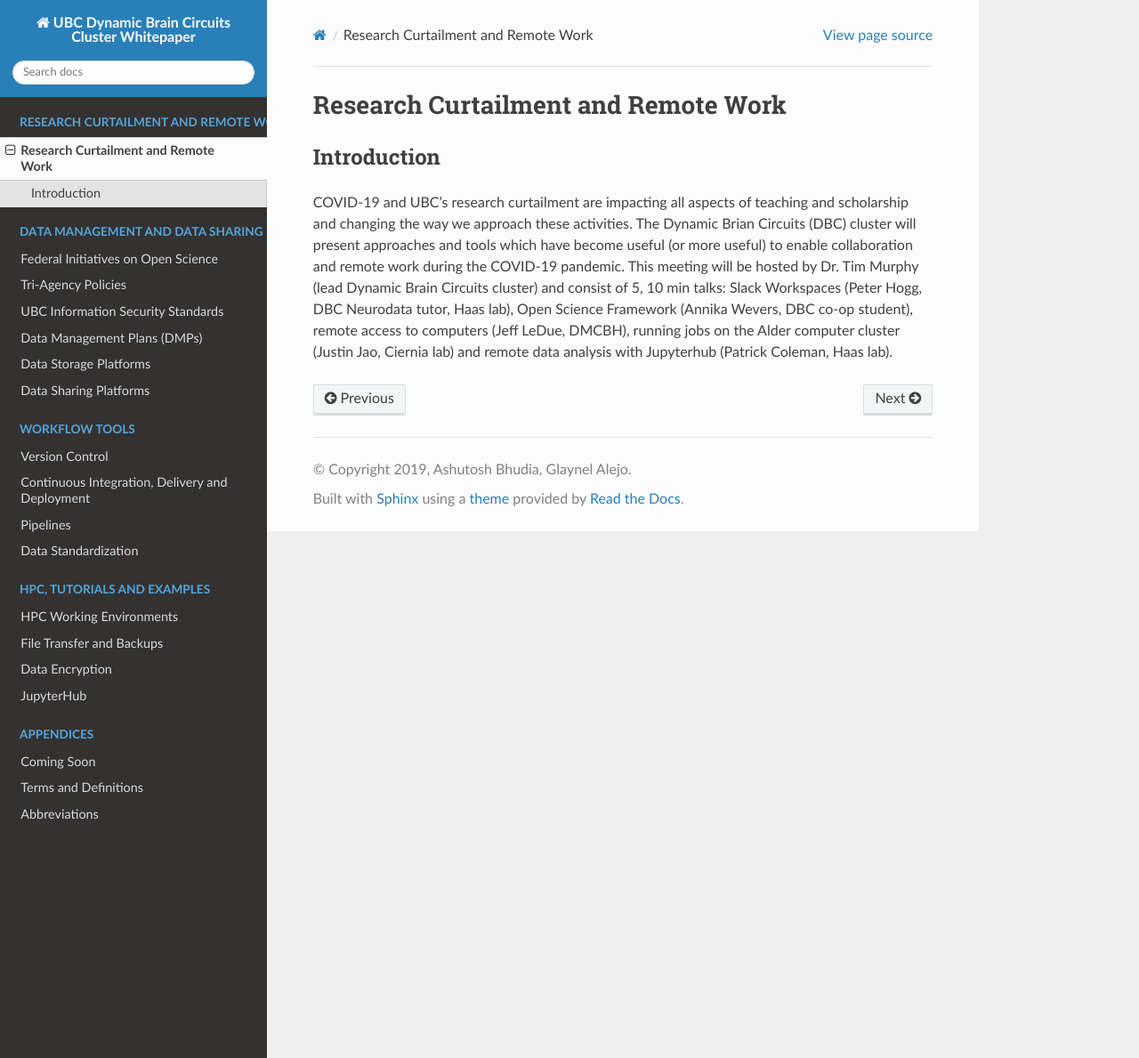
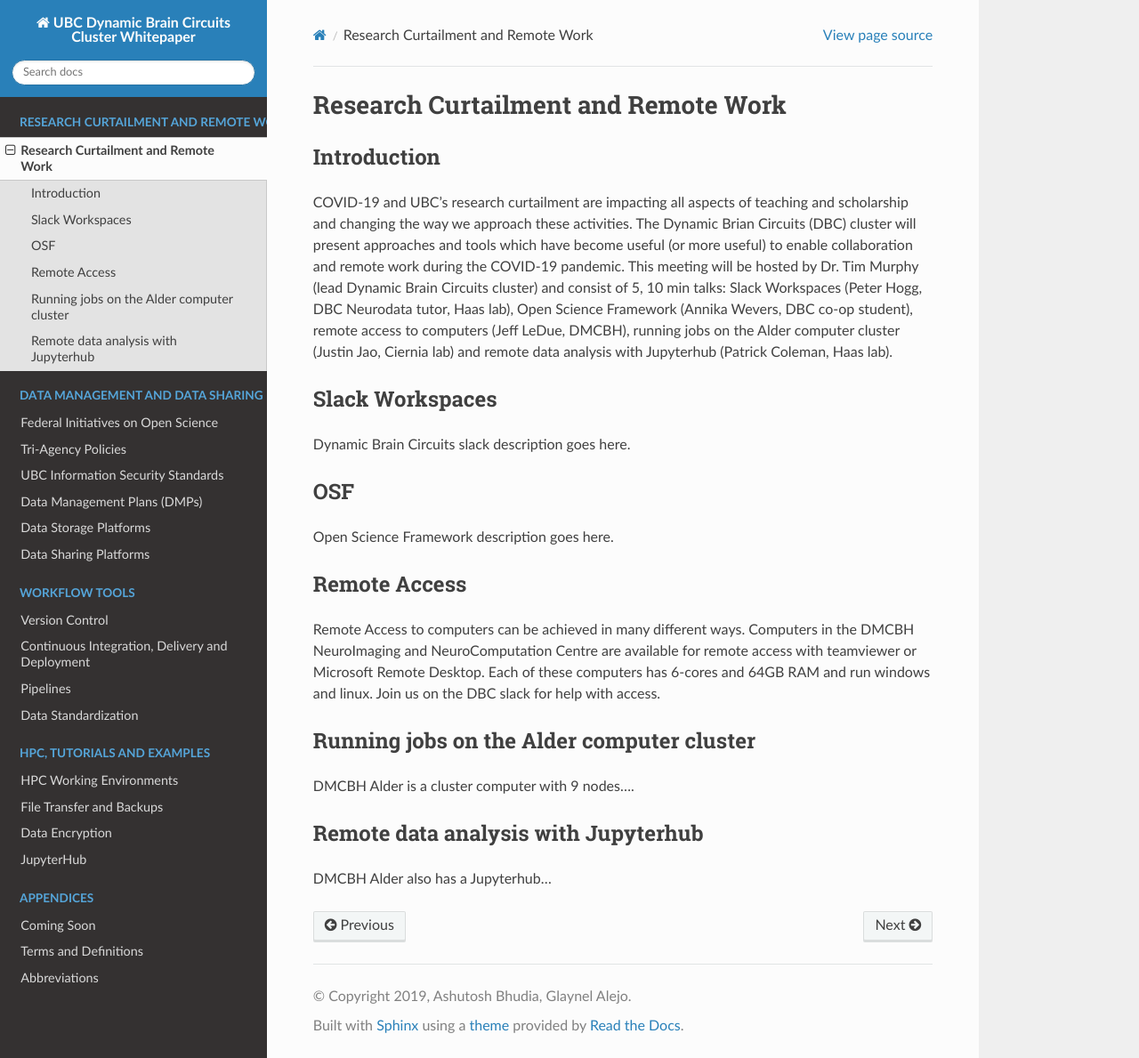
Before and after one commit to ubcbraincircuits/whitepaper, a Sphinx documentation site: the page built from source/covid19/index.rst, in a window 1280 px wide and 1189 px high. Shown: the whole window at 89% size. Built offline with Sphinx 7.4.7 and the Read the Docs theme 2.0.0, drawn with Linux system fonts in a browser that asks for light colours; pages that are not in the unit, such as notebooks, are missing from menus.

Commit message:
Add sections to covid19 index
one section for each of the 5 topics.  To be filled in by presenter.

```diff
--- a/source/covid19/index.rst
+++ b/source/covid19/index.rst
@@ -5,3 +5,23 @@ Research Curtailment and Remote Work
 Introduction
 ============
 COVID-19 and UBC’s research curtailment are impacting all aspects of teaching and scholarship and changing the way we approach these activities. The Dynamic Brian Circuits (DBC) cluster will present approaches and tools which have become useful (or more useful) to enable collaboration and remote work during the COVID-19 pandemic.  This meeting will be hosted by Dr. Tim Murphy (lead Dynamic Brain Circuits cluster) and consist of 5, 10 min talks: Slack Workspaces (Peter Hogg, DBC Neurodata tutor, Haas lab), Open Science Framework (Annika Wevers, DBC co-op student), remote access to computers (Jeff LeDue, DMCBH), running jobs on the Alder computer cluster (Justin Jao, Ciernia lab) and remote data analysis with Jupyterhub (Patrick Coleman, Haas lab).
+
+Slack Workspaces
+============
+Dynamic Brain Circuits slack description goes here.
+
+OSF
+============
+Open Science Framework description goes here.
+
+Remote Access
+============
+Remote Access to computers can be achieved in many different ways.  Computers in the DMCBH NeuroImaging and NeuroComputation Centre are available for remote access with teamviewer or Microsoft Remote Desktop.  Each of these computers has 6-cores and 64GB RAM and run windows and linux.  Join us on the DBC slack for help with access.
+
+Running jobs on the Alder computer cluster
+============
+DMCBH Alder is a cluster computer with 9 nodes....
+
+Remote data analysis with Jupyterhub
+============
+DMCBH Alder also has a Jupyterhub...
```
